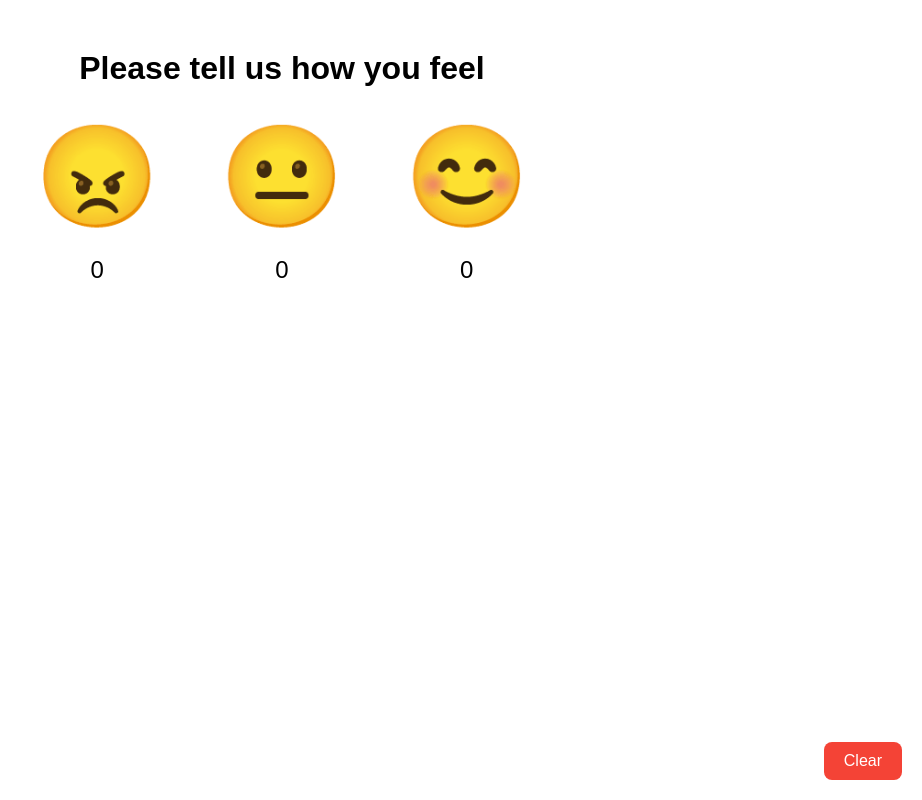
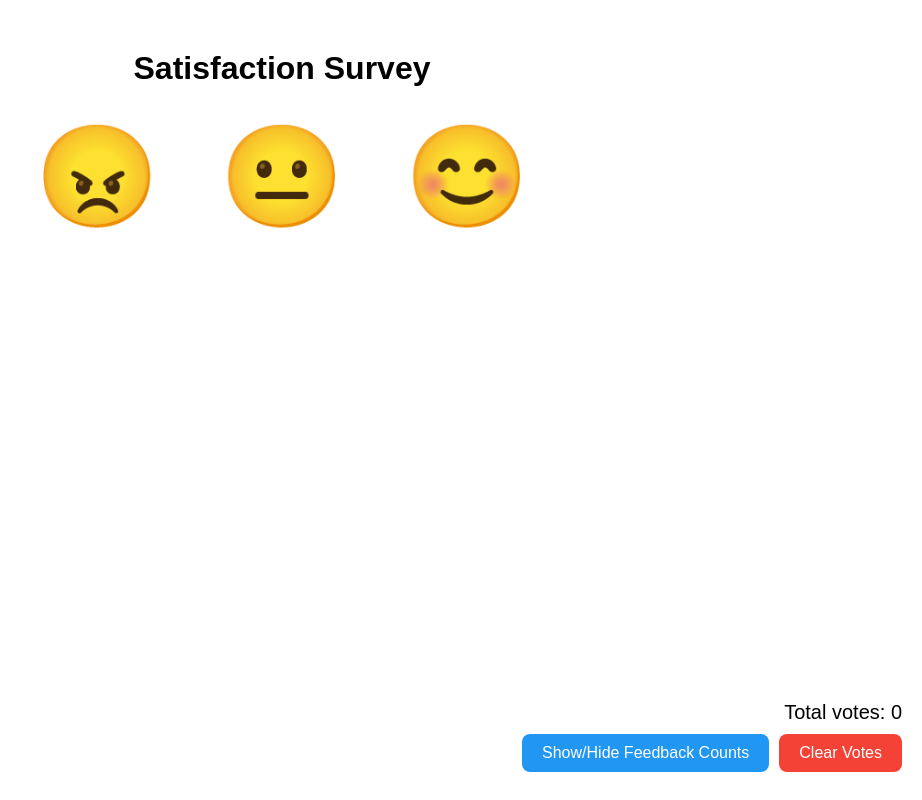
Before and after one commit to SJLin326/feedback, a plain HTML site: page index.html in a window 1280 px wide. Shown: the whole page, without its empty margins (358-1280 px from the left). Drawn offline with Linux system fonts and the light colour scheme.

Commit message:
Update index.html

```diff
--- a/index.html
+++ b/index.html
@@ -1,8 +1,8 @@
 <!DOCTYPE html>
-<html lang="zh-Hant">
+<html lang="en">
 <head>
   <meta charset="UTF-8">
-  <title>顧客滿意度投票系統</title>
+  <title>Satisfaction Survey</title>
   <style>
     body {
       font-family: Arial, sans-serif;
@@ -13,7 +13,7 @@
       display: flex;
       justify-content: center;
       gap: 40px;
-      margin-bottom: 50px;
+      margin-bottom: 30px;
     }
     .emoji-block {
       display: flex;
@@ -28,24 +28,50 @@
     .counter {
       font-size: 24px;
       margin-top: 10px;
+      display: none; /* 初始隱藏 */
     }
-    #clear-button {
+
+    #total-votes {
+      font-size: 20px;
+      margin-bottom: 10px;
+    }
+
+    .bottom-section {
       position: fixed;
       bottom: 20px;
       right: 20px;
+      display: flex;
+      flex-direction: column;
+      align-items: flex-end;
+    }
+
+    .bottom-buttons {
+      display: flex;
+      gap: 10px;
+      margin-bottom: 8px;
+    }
+
+    .action-button {
       padding: 10px 20px;
       font-size: 16px;
       border: none;
-      background-color: #f44336;
       color: white;
       cursor: pointer;
       border-radius: 8px;
+    }
+
+    #clear-button {
+      background-color: #f44336;
+    }
+
+    #toggle-counts-btn {
+      background-color: #2196f3;
     }
   </style>
 </head>
 <body>
 
-  <h1>Please tell us how you feel</h1>
+  <h1>Satisfaction Survey</h1>
 
   <div class="emoji-container">
     <div class="emoji-block">
@@ -64,7 +90,14 @@
     </div>
   </div>
 
-  <button id="clear-button" onclick="clearVotes()">Clear</button>
+  <div class="bottom-section">
+    <div id="total-votes">Total votes: 0</div>
+
+    <div class="bottom-buttons">
+      <button id="toggle-counts-btn" class="action-button" onclick="toggleCounts()">Show/Hide Feedback Counts</button>
+      <button id="clear-button" class="action-button" onclick="clearVotes()">Clear Votes</button>
+    </div>
+  </div>
 
   <script>
     const votes = {
@@ -73,16 +106,34 @@
       happy: 0
     };
 
+    let countsVisible = false;
+
     function vote(type) {
       votes[type]++;
       document.getElementById(`${type}-count`).innerText = votes[type];
+      updateTotal();
+    }
+
+    function updateTotal() {
+      const total = votes.bad + votes.neutral + votes.happy;
+      document.getElementById('total-votes').innerText = `Total votes: ${total}`;
+    }
+
+    function toggleCounts() {
+      countsVisible = !countsVisible;
+      document.querySelectorAll('.counter').forEach(el => {
+        el.style.display = countsVisible ? 'block' : 'none';
+      });
     }
 
     function clearVotes() {
       for (const key in votes) {
         votes[key] = 0;
         document.getElementById(`${key}-count`).innerText = '0';
+        document.getElementById(`${key}-count`).style.display = 'none';
       }
+      countsVisible = false;
+      updateTotal();
     }
   </script>
 
```
